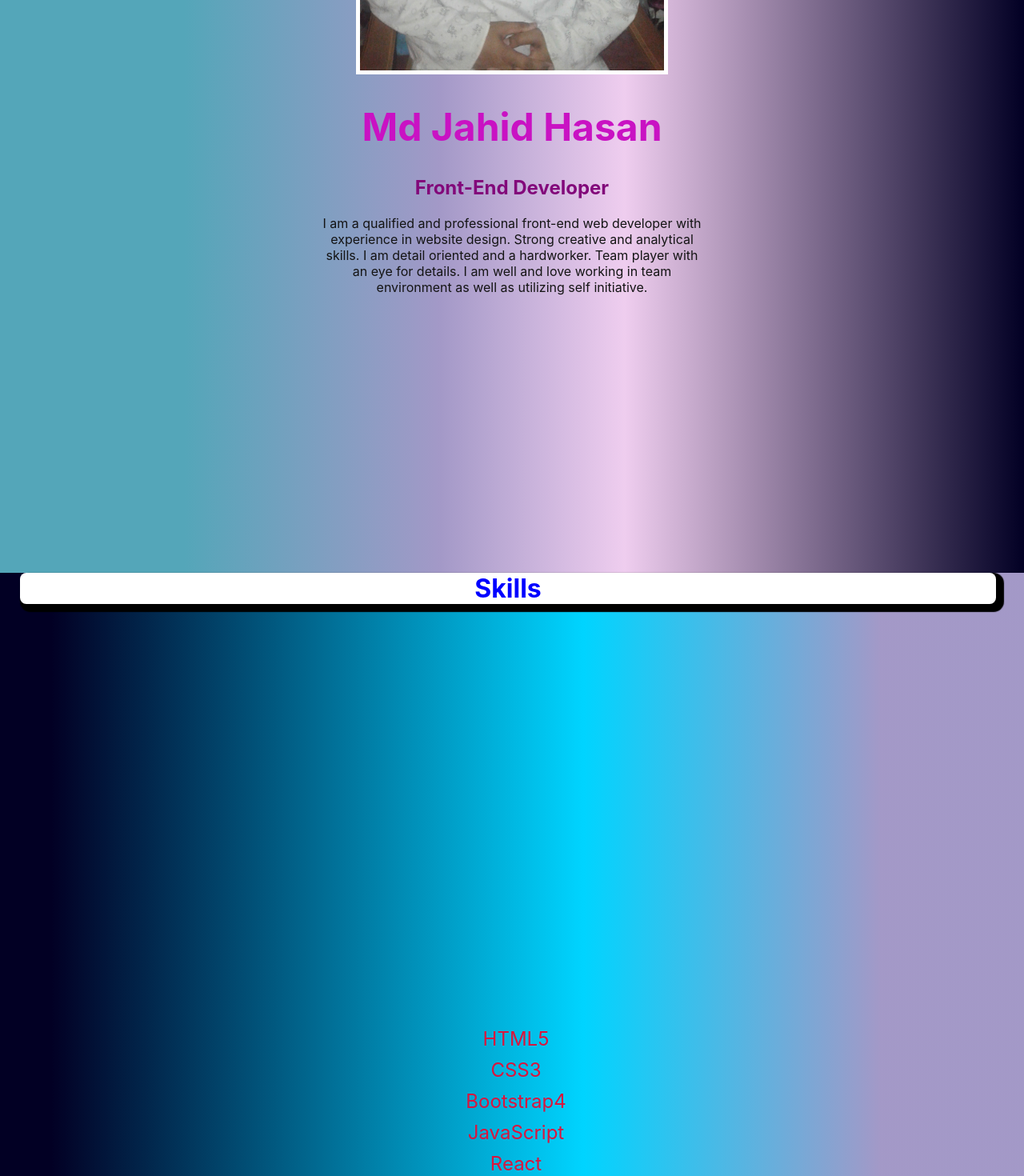
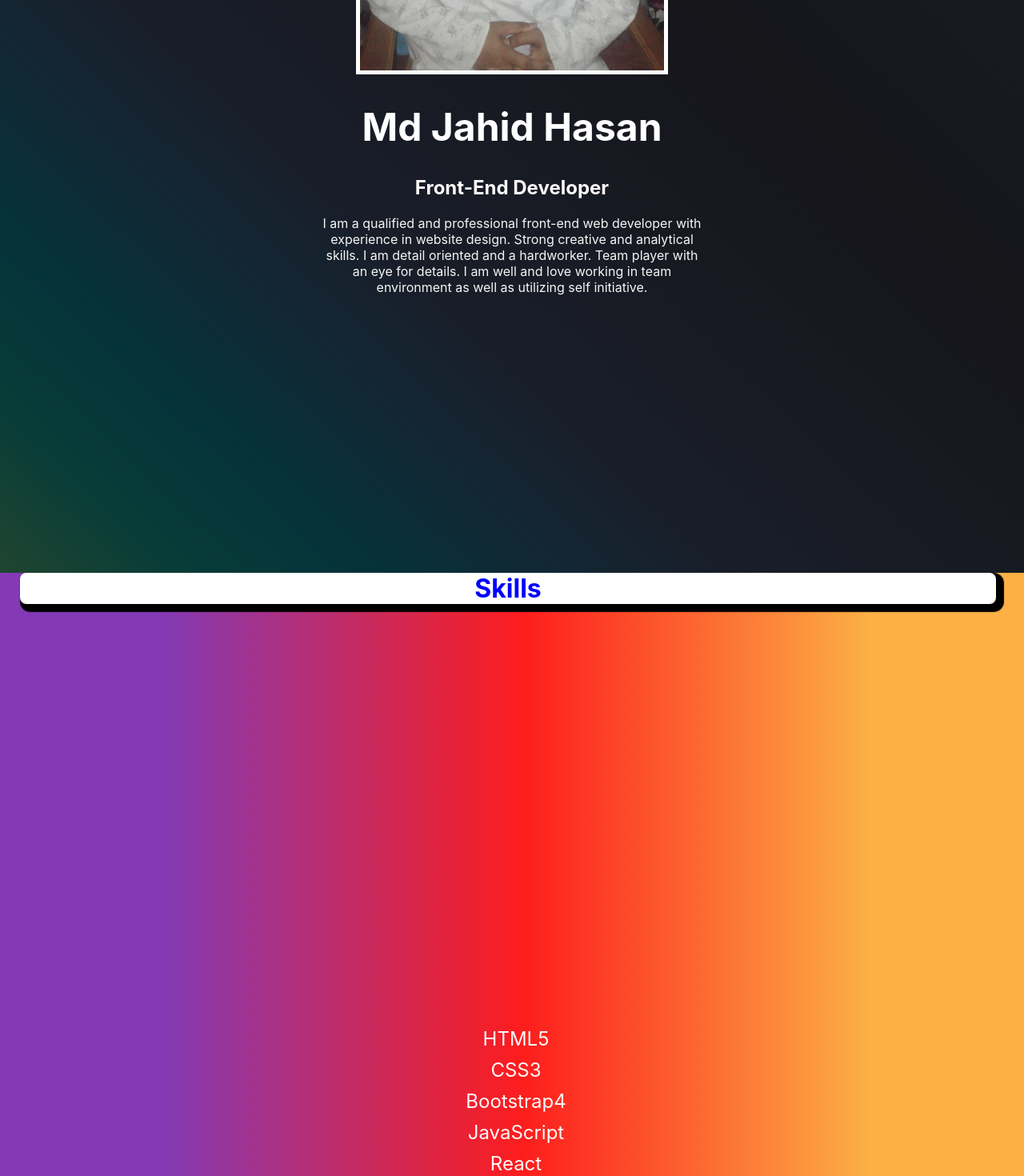
Before and after one commit to hmjahid/Portfolio, a React (Create React App) app: page / in a window 1280 px wide. Shown: the part 500-1970 px from the top of the page at 80% size. Built offline with nearby package versions, Linux system fonts and the light colour scheme; the HTML template or start-up script is replaced by a standard one.

Commit message:
Update UI

```diff
--- a/src/App.css
+++ b/src/App.css
@@ -50,18 +50,18 @@
 }
 
 .Intro{
-  background: linear-gradient(90deg, rgb(84, 166, 185) 18%, rgba(34,9,121,0.4163866230085784) 43%, rgba(216, 135, 216, 0.416) 61%, rgba(2,0,36,1) 100%);
+  background-image: linear-gradient(to right top, #204530, #073c38, #05323a, #122734, #191d28, #181b24, #17181f, #16161b, #16191e, #171c20, #191f22, #1b2223);
   padding-bottom: 16px;
   height: 1200px;
 }
 
 #Name{
   font-size: 48px;
-  color: rgb(201, 18, 195);
+  color: rgb(255, 255, 255);
 }
 
 .Profession{
-  color: rgb(130, 8, 122);
+  color:snow;
 }
 
 marquee {
@@ -72,4 +72,5 @@ marquee {
 
 .About {
   padding: 0px 400px 0px 400px;
+  color: whitesmoke;
 }
--- a/src/components/Course.jsx
+++ b/src/components/Course.jsx
@@ -2,7 +2,7 @@ import "./Course.css";
 
 const Course = () => {
   return (
-    <div className="Course">
+    <div className="Course" id="Course">
         <h2 className="CourseHeading">Course</h2>
         <section className="CourseSection">
         <h3>Database Programming</h3>
--- a/src/components/Education.css
+++ b/src/components/Education.css
@@ -1,5 +1,5 @@
 .Education{
-    background: linear-gradient(90deg, rgba(0,212,255,1) 17%, rgba(121,9,9,0.5844538498993348) 50%, rgba(2,0,36,1) 89%);
+    background-image: linear-gradient(to right top, #6b8ed1, #0093ca, #0094b2, #00918f, #008b67, #438749, #66802e, #83761d, #a36c27, #bd6040, #cb5762, #ca5889);
     padding: 5px 0px 10px 0px;
     color: white;
     height: 1200px;
--- a/src/components/Education.jsx
+++ b/src/components/Education.jsx
@@ -2,7 +2,7 @@ import "./Education.css"
 
 const Education = () => {
   return (
-    <div className="Education">
+    <div className="Education" id="Education">
         <h2 className="EducationHeading">Education</h2>
         <section className="EducationSection">
         <div className="courseDetails2">
--- a/src/components/Experience.css
+++ b/src/components/Experience.css
@@ -1,5 +1,5 @@
 .Experience{
-    background: linear-gradient(90deg, rgba(34,9,121,0.4163866230085784) 20%, rgba(0,212,255,1) 31%, rgba(34,9,121,0.4163866230085784) 100%, rgba(2,0,36,1) 100%);
+    background-image: linear-gradient(to right top, #2c87ff, #00a6ff, #00bcec, #00cbc2, #4bd598, #63d493, #76d290, #85d18d, #59c89f, #2bbcae, #00afb9, #12a0bd);
     color: black;
     padding: 2px 0px 20px 0px;
     height: 1200px;
@@ -25,5 +25,9 @@
 }
 
 .ExperienceSection {
-    padding-top: 400px;
+    padding-top: 350px;
 }
+
+p {
+    padding: 0px 200px 0px 200px;
+}
--- a/src/components/Experience.jsx
+++ b/src/components/Experience.jsx
@@ -4,7 +4,7 @@ import propTypes from 'prop-types'
 
 const Experience = (props) => {
   return (
-    <div className='Experience'>
+    <div className='Experience' id="Experience">
         <h2 className="ExperienceHeading">Experiences</h2>
 
         <section className="ExperienceSection">
--- a/src/components/Language.css
+++ b/src/components/Language.css
@@ -1,7 +1,7 @@
 .Language{
-    background: linear-gradient(90deg, rgba(2,0,36,1) 0%, rgba(16,121,9,1) 35%, rgba(0,212,255,1) 100%) ;
+    background-image: linear-gradient(to right top, #d16bc3, #f1789e, #f49488, #e9b189, #dbcba0, #d6d2a5, #d1d9ac, #cbe0b5, #c3dba0, #bdd689, #b9d071, #b6ca58);
     padding: 10px 30px 20px 0px;
-    color: rgb(241, 227, 229);
+    color: rgb(14, 14, 14);
     height: 1200px;
     font-size: 24px;
 }
--- a/src/components/Language.js
+++ b/src/components/Language.js
@@ -2,7 +2,7 @@ import './Language.css';
 
 const Language = () => {
   return (
-    <div className="Language">
+    <div className="Language" id='Language'>
     <h2 className='LanguageHeading'>Language</h2>
      <section className='LanguageSection'>
      <ul>
--- a/src/components/Skills.css
+++ b/src/components/Skills.css
@@ -1,7 +1,7 @@
 .Skill{
-    background: linear-gradient(90deg, rgba(2,0,36,1) 5%, rgba(0,212,255,1) 57%, rgba(34,9,121,0.4163866230085784) 86%, rgba(34,9,121,0.4163866230085784) 98%);
+    background: linear-gradient(90deg, rgba(131,58,180,1) 16%, rgba(253,29,29,1) 51%, rgba(252,176,69,1) 85%);
     padding: 10px 30px 20px 0px;
-    color:crimson;
+    color:rgb(251, 251, 251);
     height: 1200px;
     font-size: 24px;
 }
--- a/src/components/Skills.jsx
+++ b/src/components/Skills.jsx
@@ -3,7 +3,7 @@ import propTypes from 'prop-types'
 
 const Skills = (props) => {
   return (
-    <div className='Skill'>
+    <div className='Skill' id="Skill">
       <h2 className="SkillHeading">{props.title}</h2>
       <section className="SkillSection">
       <ul>
--- a/src/components/Test.js
+++ b/src/components/Test.js
@@ -2,7 +2,7 @@ import './Test.css';
 
 const Test = () => {
   return (
-    <div className="Test">
+    <div className="Test" id='Test'>
         <h2 className='TestHeading'>Test</h2>
         <section className='TestSection'>
         <h3>EF Standard English Test (EF SET)</h3>
```
Also changed, not shown: 11 other files (tests, documents, lock files or other folders).
